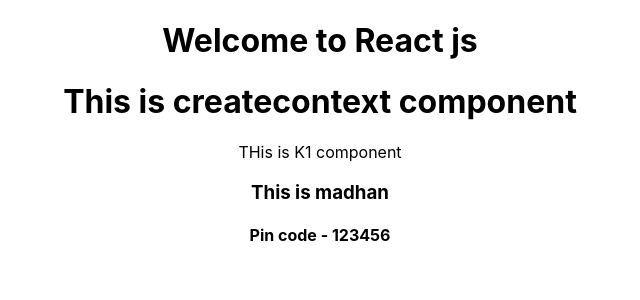
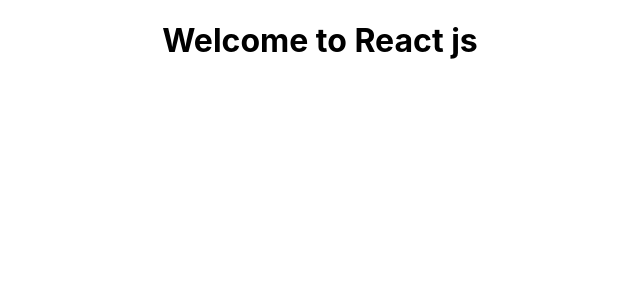
Before and after one commit to AK2023AK/tempproject, a React (Create React App) app in the folder myapp/: page / in a window 1280 px wide. Shown: the top 300 px of the page, without its empty margins (320-960 px from the left). Built offline with nearby package versions, Linux system fonts and the light colour scheme.

Commit message:
updated_my_code

```diff
--- a/myapp/src/App.js
+++ b/myapp/src/App.js
@@ -1,11 +1,9 @@
 import logo from './logo.svg';
 import './App.css';
-import Createcontext from './Createcontext';
 function App() {
   return (
     <div className="App">
      <h1>Welcome to React js</h1>
-     <Createcontext />
     </div>
   );
 }
--- a/myapp/src/Createcontext.jsx
+++ /dev/null
@@ -1,17 +0,0 @@
-import React,{createContext} from 'react'
-import K1 from './K1'
-
-export const person =  createContext()
-const Createcontext = () => {
-  return (
-    <person.Provider value={{name:'madhan',pin:123456}}>
-    <>
-        <h1>This is createcontext component</h1>
-        <K1/>
-    </>
-    </person.Provider>
-
-  )
-}
-
-export default Createcontext
--- a/myapp/src/K1.jsx
+++ /dev/null
@@ -1,14 +0,0 @@
-import React from 'react'
-import K2 from './K2'
-
-function K1 (){
-    return(
-        <>
-        <p>THis is K1 component</p>
-        <K2 />
-
-        </>
-    )
-}
-
-export default K1
--- a/myapp/src/K2.jsx
+++ /dev/null
@@ -1,15 +0,0 @@
-import react,{useContext} from 'react'
-import {person} from './Createcontext'
-
-const K2 = ()=>{
-    const find = useContext(person)
-    return(
-        <>
-        <h3>This is {find.name}</h3>
-        <h4>Pin code - {find.pin}</h4>
-        </>
-    )
-}
-
-
-export default K2
```
